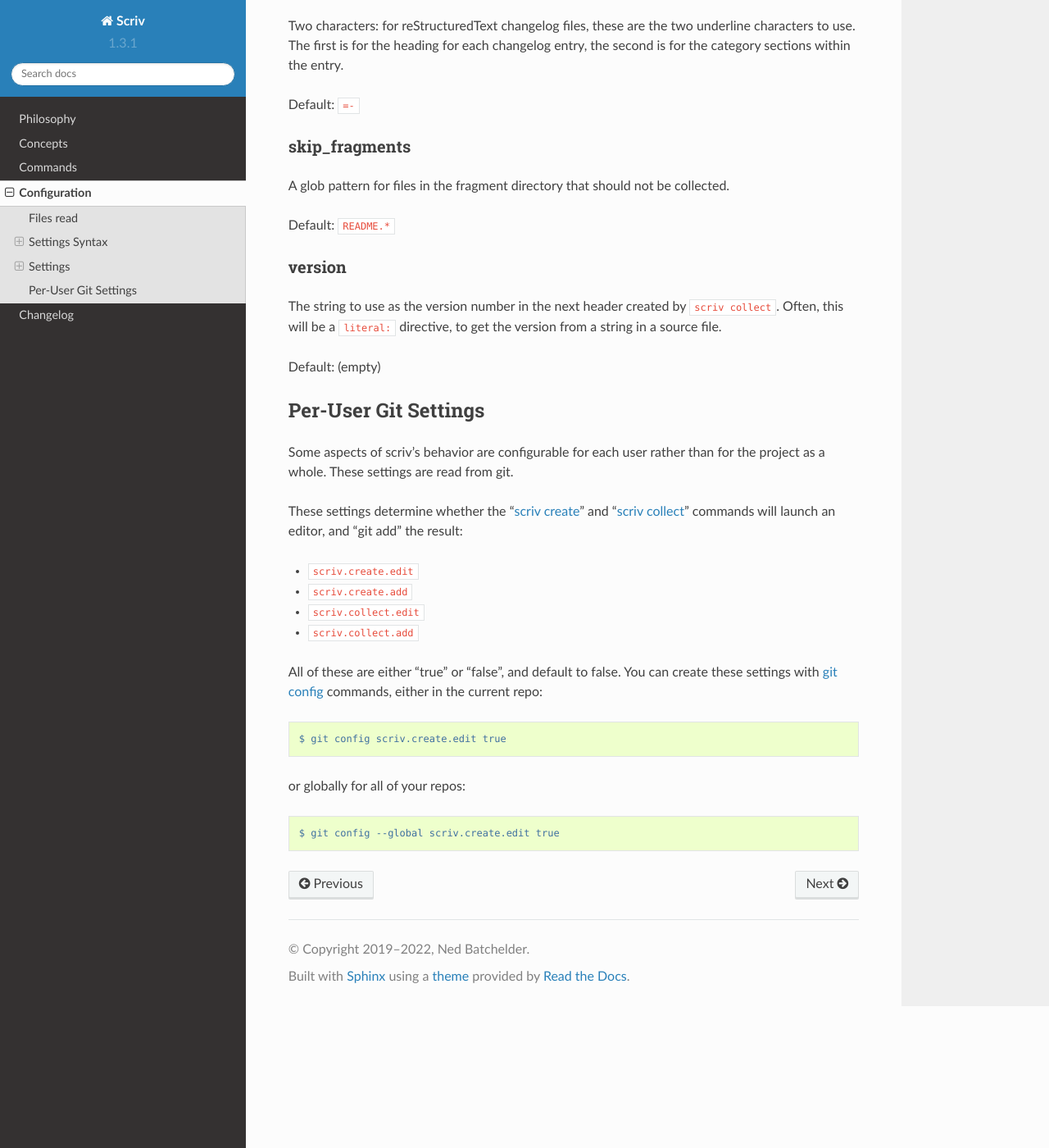
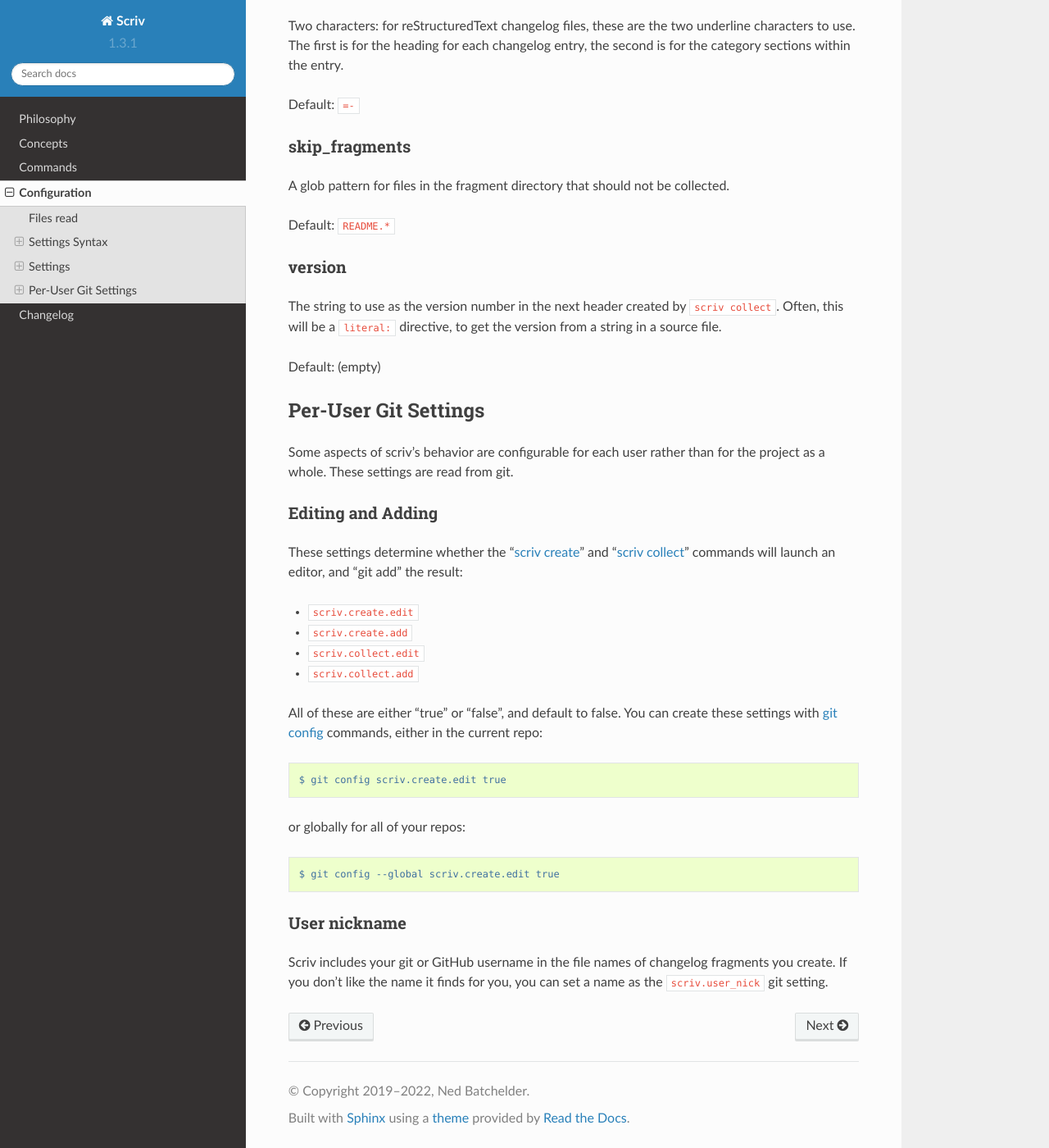
Before and after one commit to nedbat/scriv, a Sphinx documentation site: the page built from docs/configuration.rst, in a window 1280 px wide and 1400 px high, scrolled down 4977 px. Shown: the whole window at 82% size. Built offline with Sphinx 7.4.7 and the Read the Docs theme 2.0.0, drawn with Linux system fonts in a browser that asks for light colours.

Commit message:
docs: document the `scriv.user_nick` git setting.

```diff
--- a/docs/configuration.rst
+++ b/docs/configuration.rst
@@ -378,6 +378,9 @@ Per-User Git Settings
 Some aspects of scriv's behavior are configurable for each user rather than for
 the project as a whole.  These settings are read from git.
 
+Editing and Adding
+------------------
+
 These settings determine whether the ":ref:`cmd_create`" and
 ":ref:`cmd_collect`" commands will launch an editor, and "git add" the result:
 
@@ -395,6 +398,13 @@ or globally for all of your repos::
 
     $ git config --global scriv.create.edit true
 
+User nickname
+-------------
+
+Scriv includes your git or GitHub username in the file names of changelog
+fragments you create.  If you don't like the name it finds for you, you can set
+a name as the ``scriv.user_nick`` git setting.
+
 
 .. _git config: https://git-scm.com/book/en/v2/Customizing-Git-Git-Configuration
 
```
Also changed, not shown: changelog.d/20231003_082812_ronny_user_nick_setting.rst (+3 -4 lines).
